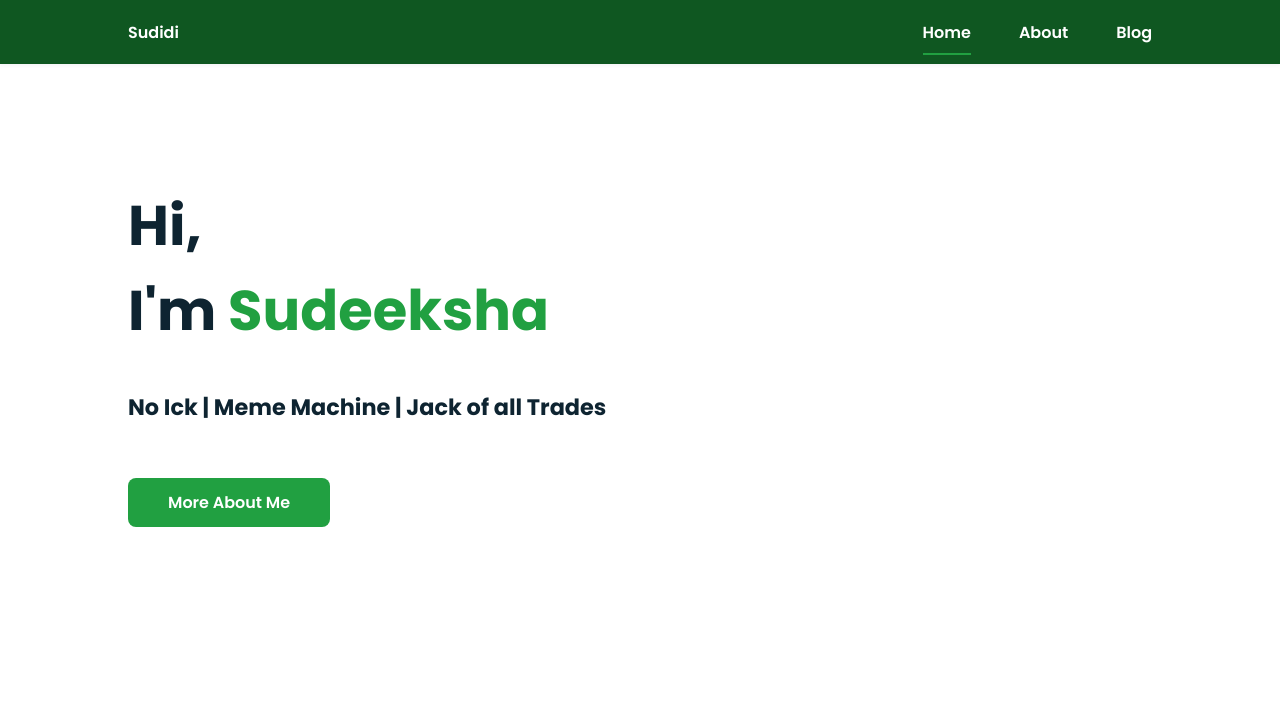
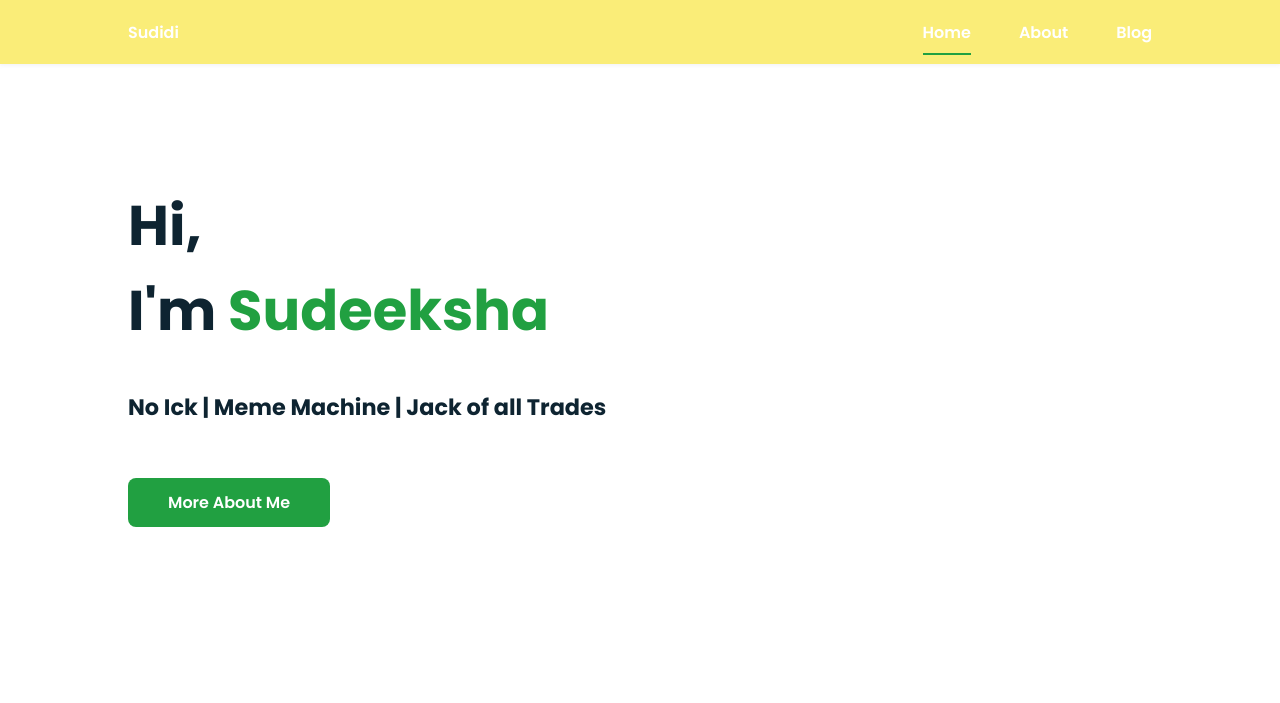
Before and after one commit to Sudidi158/Sudidi158.github.io, a plain HTML site: page index.html in a window 1280 px wide. Shown: the top 703 px of the page. Drawn offline with nearby package versions, Linux system fonts and the light colour scheme.

Commit message:
Update style.css

```diff
--- a/style.css
+++ b/style.css
@@ -102,7 +102,7 @@ img {
     top: 0;
     left: 0;
     z-index: var(--z-fixed);
-    background-color: #0f5721;
+    background-color: #faed78;
     box-shadow: 0 1px 4px rgba(146, 161, 176, .15);
 }
 
```
